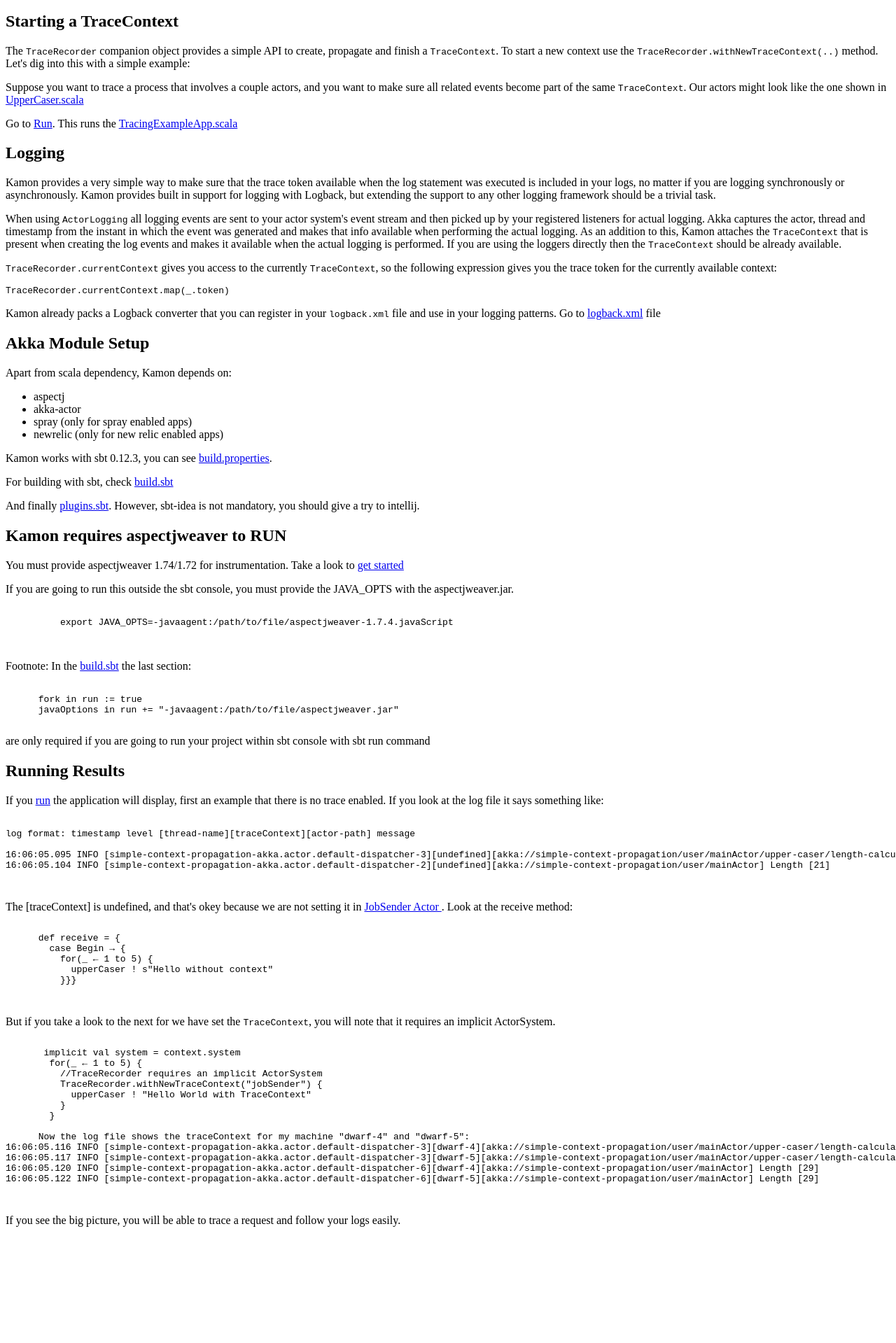
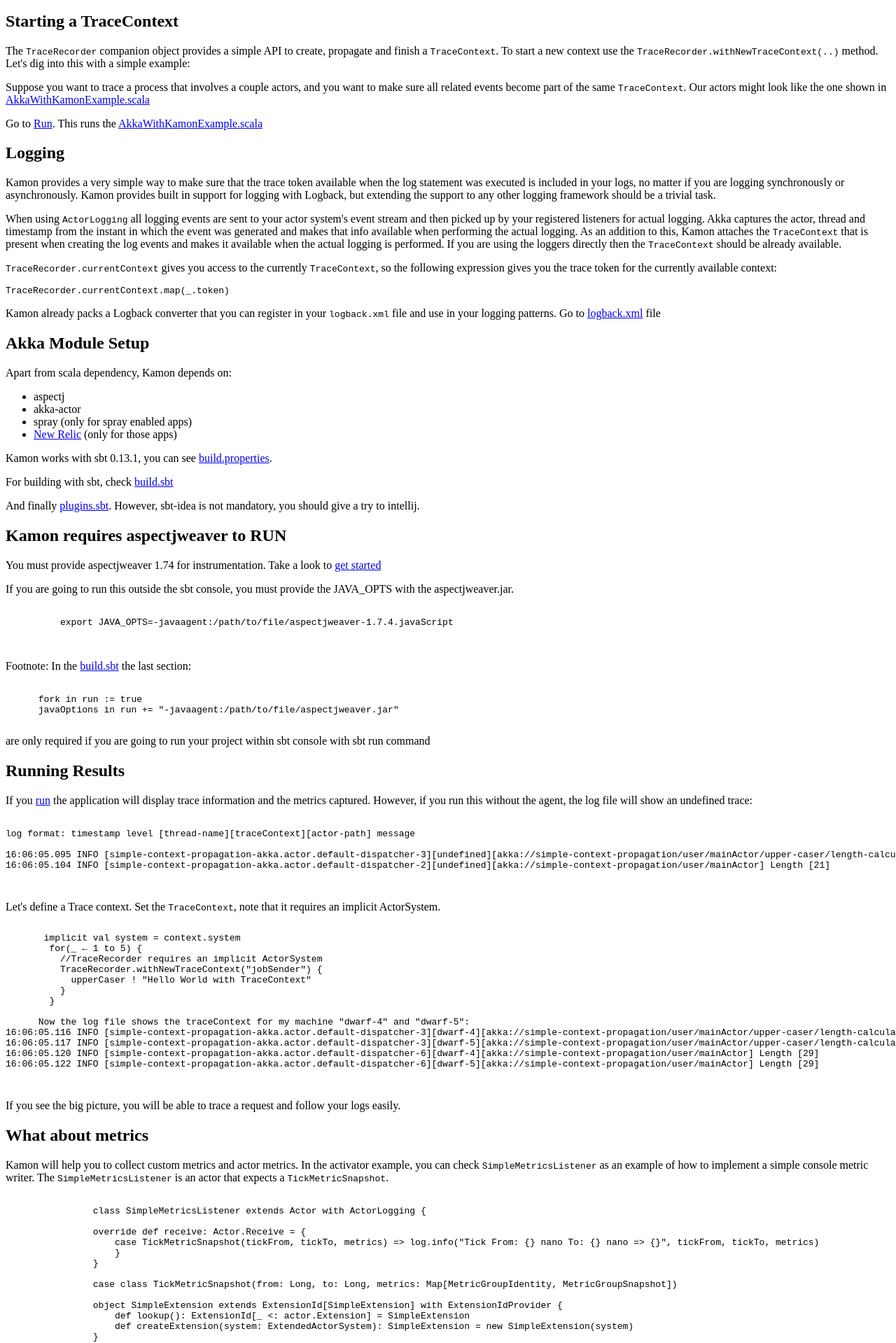
Before and after one commit to smagnacco/akka-kamon-template, a plain HTML site: page tutorial/index.html in a window 1280 px wide. Shown: the part 881-2800 px from the top of the page at 70% size. Before the commit the page ends 2642 px from the top, so only its background shows below. Drawn offline with Linux system fonts and the light colour scheme.

Commit message:
Refactor example to add metric data

```diff
--- a/tutorial/index.html
+++ b/tutorial/index.html
@@ -1,12 +1,12 @@
 <html>
 <head>
-  <title>Akka with Kamon - Monitoring, Reporting and Tracing a reactive applications</title>
+  <title>Akka with Kamon - Monitoring and Reporting and Tracing a reactive applications</title>
 </head>
 
 <body>
   <div>
 
-    <h2>A reactive world requires monitoring tools</h2>
+    <h2>A reactive monitoring tool</h2>
     <p>
     Kamon is a set of tools that helps you to get metrics out of your reactive applications and help you with log tracing.
     </p>
@@ -24,7 +24,7 @@
   </ul>
   </p>
   <p>
-  And also ready for sending reports to known tools like NewRelic.
+  And also ready for sending reports to known tools like <a href="http://newrelic.com/">New Relic</a>.
   Kamon can get all your metrics there
   <ul>
     <li>Web transactions</li>
@@ -60,15 +60,17 @@
     </ul>
     </p>
   </div>
+
   <div>
     <h2>Starting a TraceContext</h2>
     <p>The <code>TraceRecorder</code> companion object provides a simple API to create, propagate and finish a <code>TraceContext</code>. To start a new context use the <code>TraceRecorder.withNewTraceContext(..)</code> method. Let&#39;s dig into this with a simple example:
     </p>
-    <p>Suppose you want to trace a process that involves a couple actors, and you want to make sure all related events become part of the same <code>TraceContext</code>. Our actors might look like the one shown in <a href="#code/src/main/scala/UpperCaser.scala" class="shortcut">UpperCaser.scala</a>
+    <p>Suppose you want to trace a process that involves a couple actors, and you want to make sure all related events become part of the same <code>TraceContext</code>. Our actors might look like the one shown in <a href="#code/src/main/scala/AkkaWithKamonExample.scala" class="shortcut">AkkaWithKamonExample.scala</a>
     </p>
-    <p>Go to <a href="#run" class="shortcut">Run</a>. This runs the <a href="#code/src/main/scala/TracingExampleApp.scala" class="shortcut">TracingExampleApp.scala</a>
+    <p>Go to <a href="#run" class="shortcut">Run</a>. This runs the <a href="#code/src/main/scala/AkkaWithKamonExample.scala" class="shortcut">AkkaWithKamonExample.scala</a>
     </p>
   </div>
+
   <div>
     <h2>Logging</h2>
     <p>
@@ -82,9 +84,10 @@
     </p>
     <pre><code>TraceRecorder.currentContext.map(_.token)</code></pre>
     <p>
-    Kamon already packs a Logback converter that you can register in your <code>logback.xml</code> file and use in your logging patterns. Go to <a href="#code/src/main/resources/loggack.xml" class="shortcut">logback.xml</a> file
+    Kamon already packs a Logback converter that you can register in your <code>logback.xml</code> file and use in your logging patterns. Go to <a href="#code/src/main/resources/logback.xml" class="shortcut">logback.xml</a> file
     </p>
   </div>
+
   <div>
     <h2>Akka Module Setup</h2>
     <p>Apart from scala dependency, Kamon depends on:
@@ -92,11 +95,11 @@
       <li>aspectj</li>
       <li>akka-actor</li>
       <li>spray (only for spray enabled apps)</li>
-      <li>newrelic (only for new relic enabled apps)</li>
+      <li><a href="http://newrelic.com/">New Relic</a> (only for those apps)</li>
     </ul>
     </p>
     <p>
-    Kamon works with sbt 0.12.3, you can see <a href="#code/project/build.properties" class="shortcut">build.properties</a>.
+    Kamon works with sbt 0.13.1, you can see <a href="#code/project/build.properties" class="shortcut">build.properties</a>.
     </p>
     <p>
     For building with sbt, check <a href="#code/build.sbt" class="shortcut">build.sbt</a>
@@ -107,7 +110,7 @@
   </div>
   <div>
     <h2>Kamon requires aspectjweaver to RUN</h2>
-    <p>You must provide aspectjweaver 1.74/1.72 for instrumentation. Take a look to <a href="http://kamon.io/get-started/" target="_blank">get started</a></p>
+    <p>You must provide aspectjweaver 1.74 for instrumentation. Take a look to <a href="http://kamon.io/get-started/" target="_blank">get started</a></p>
     <p>
      If you are going to run this outside the sbt console, you must provide the JAVA_OPTS with the aspectjweaver.jar.
       <pre>
@@ -125,7 +128,7 @@
   </div>
   <div>
     <h2>Running Results</h2>
-    <p>If you <a href="#run" class="shortcut">run</a> the application will display, first an example that there is no trace enabled. If you look at the log file it says something like:
+    <p>If you <a href="#run" class="shortcut">run</a> the application will display trace information and the metrics captured. However, if you run this without the agent, the log file will show an undefined trace:
     <pre>
     <code>
 log format: timestamp level [thread-name][traceContext][actor-path] message
@@ -134,17 +137,7 @@ log format: timestamp level [thread-name][traceContext][actor-path] message
 16:06:05.104 INFO [simple-context-propagation-akka.actor.default-dispatcher-2][undefined][akka://simple-context-propagation/user/mainActor] Length [21]
     </code>
     </pre>
-    The [traceContext] is undefined, and that's okey because we are not setting it in <a href="#code/src/main/scala/UpperCaser.scala" class="shortcut"> JobSender Actor </a>. Look at the receive method:
-    <pre>
-      <code>
-      def receive = {
-        case Begin &#8594; {
-          for(_ &#8592; 1 to 5) {
-            upperCaser ! s"Hello without context"
-          }}}
-      </code>
-    </pre>
-    But if you take a look to the next for we have set the <code>TraceContext</code>, you will note that it requires an implicit ActorSystem.
+    Let's define a Trace context. Set the <code>TraceContext</code>, note that it requires an implicit ActorSystem.
     <pre>
       <code>
        implicit val system = context.system
@@ -164,4 +157,29 @@ log format: timestamp level [thread-name][traceContext][actor-path] message
     </pre>
     If you see the big picture, you will be able to trace a request and follow your logs easily.
   </div>
+    <div><h2>What about metrics</h2>
+    <p>
+        Kamon will help you to collect custom metrics and actor metrics. In the activator example, you can check
+        <code>SimpleMetricsListener</code> as an example of how to implement a simple console metric writer. The
+        <code>SimpleMetricsListener</code> is an actor that expects a <code>TickMetricSnapshot</code>.
+        <pre>
+            <code>
+                class SimpleMetricsListener extends Actor with ActorLogging {
+
+                override def receive: Actor.Receive = {
+                    case TickMetricSnapshot(tickFrom, tickTo, metrics) => log.info("Tick From: {} nano To: {} nano => {}", tickFrom, tickTo, metrics)
+                    }
+                }
+
+                case class TickMetricSnapshot(from: Long, to: Long, metrics: Map[MetricGroupIdentity, MetricGroupSnapshot])
+
+                object SimpleExtension extends ExtensionId[SimpleExtension] with ExtensionIdProvider {
+                    def lookup(): ExtensionId[_ <: actor.Extension] = SimpleExtension
+                    def createExtension(system: ExtendedActorSystem): SimpleExtension = new SimpleExtension(system)
+                }
+            </code>
+        </pre>
+    </p>
+
+    </div>
 </body>
```
Also changed, not shown: 4 other files.
